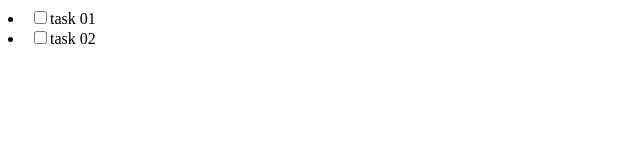
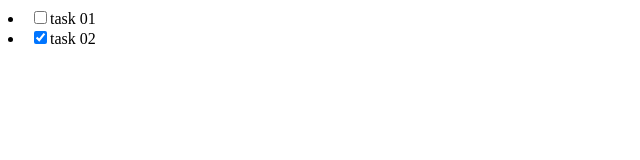
Before and after one commit to tw-graduate-program/react, a React (Create React App) app: page / in a window 1280 px wide. Shown: the top 160 px of the page, without its empty margins (0-640 px from the left). Built offline with nearby package versions, Linux system fonts and the light colour scheme; data requests are answered from the project's data file.

Commit message:
checked completed task

```diff
--- a/src/components/TodoItem.js
+++ b/src/components/TodoItem.js
@@ -1,8 +1,8 @@
 import React from "react";
 
-export const TodoItem = ({ task: { id, name } }) => (
+export const TodoItem = ({ task: { id, name, completed } }) => (
   <li>
-    <input type="checkbox" id={id}/>
+    <input type="checkbox" id={id} checked={completed}/>
     <label htmlFor={id}>{name}</label>
   </li>
 );
```
Also changed, not shown: 1 other file (tests, documents, lock files or other folders).
